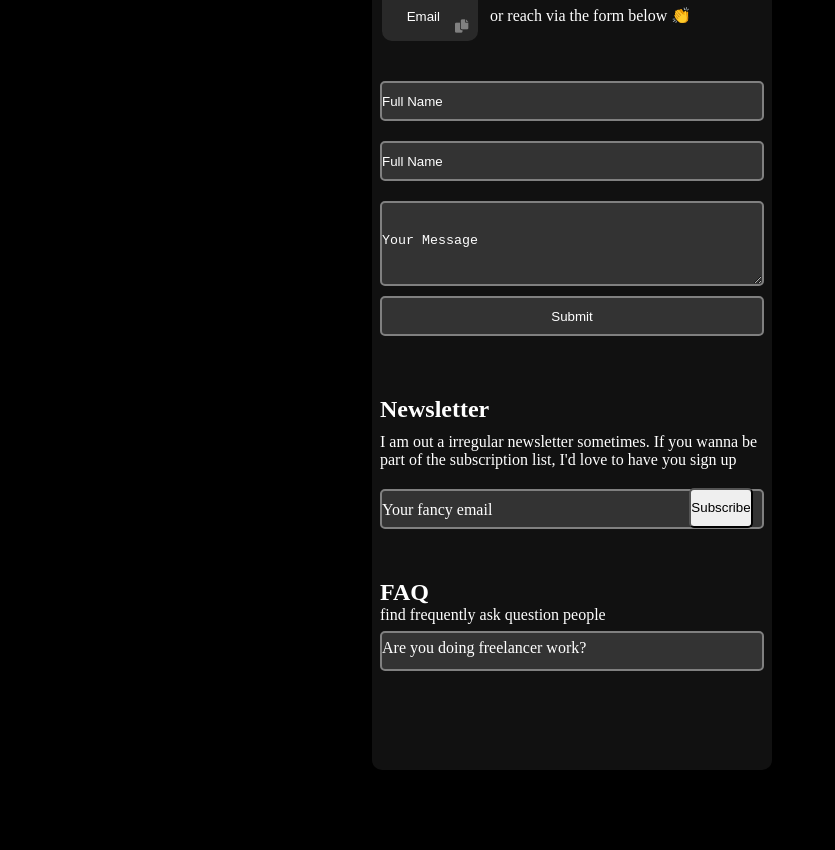
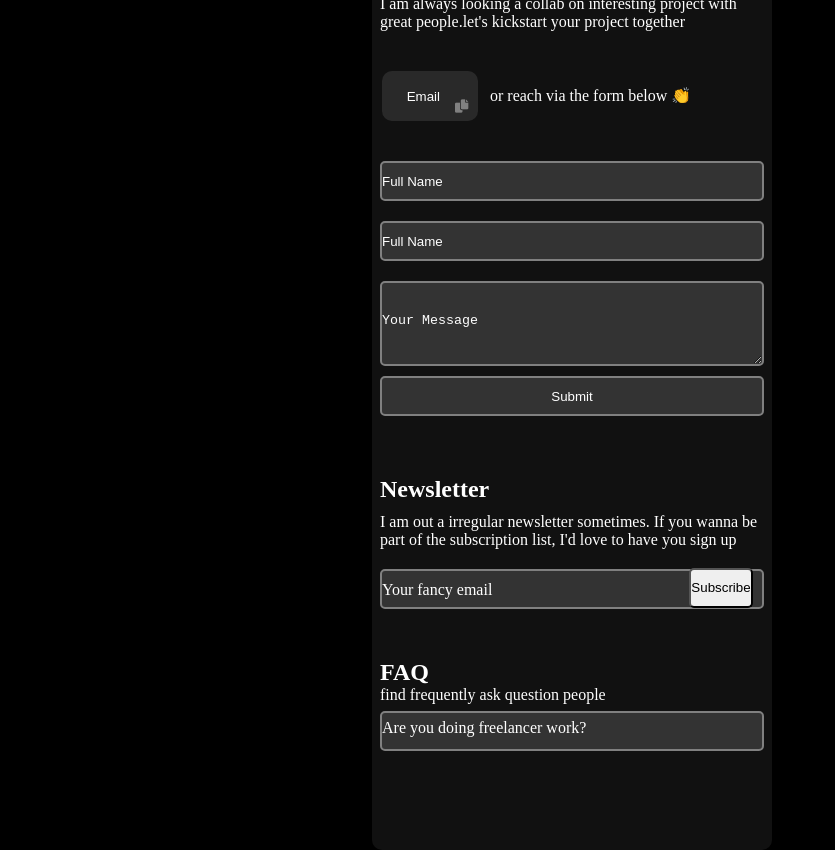
Before and after one commit to Nisha-20003/Challenge-8, a plain HTML site: page index.html in a window 1280 px wide. Shown: the full height of the page, 68-903 px from the left. Before the commit the page ends 800 px from the top, so only its background shows below. Drawn offline with Linux system fonts and the light colour scheme.

Commit message:
Update index.html

```diff
--- a/index.html
+++ b/index.html
@@ -39,7 +39,6 @@
             left: 50%;
             transform: translate(-50%, -50%);
             padding: 0.5rem;
-            margin-top: -5rem;
             background-color: #111;
             border-radius: 10px;
             height: 900px;
```
